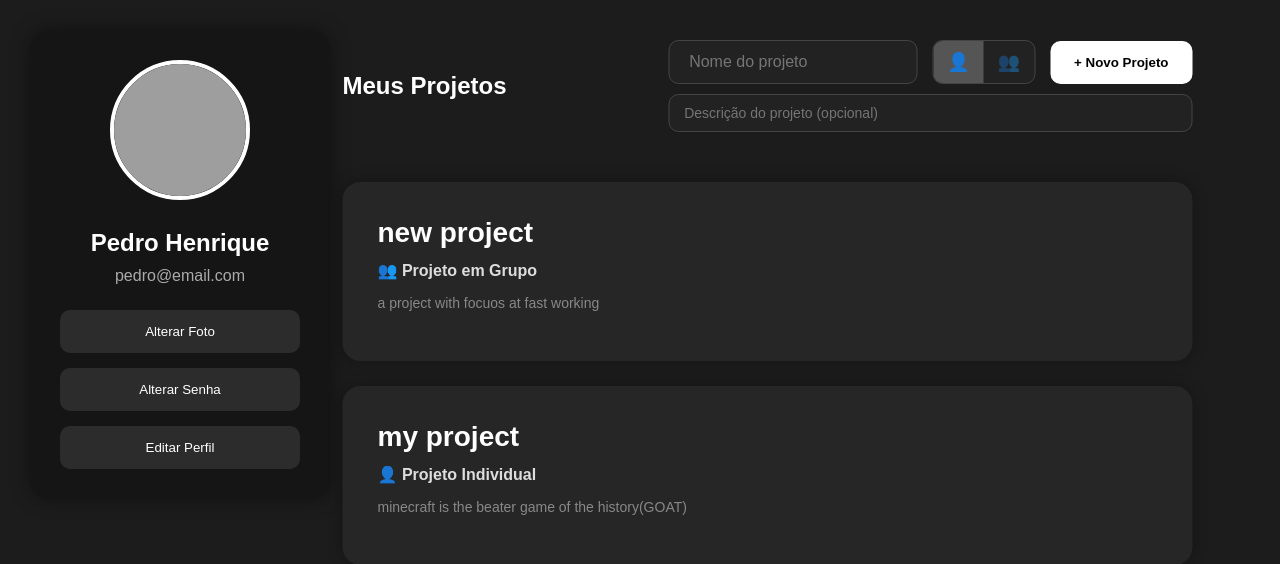
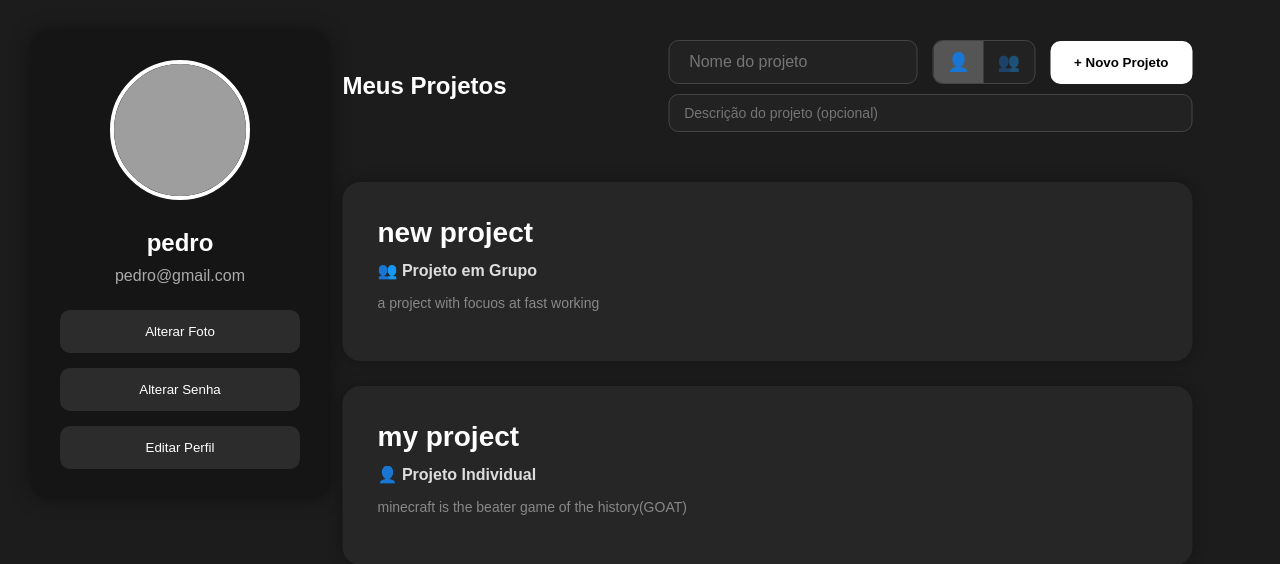
Before and after one commit to pedroH135/WhiteBlank, a Flask app: page /index in a window 1280 px wide. Shown: the part 80-644 px from the top of the page. Run offline with Flask 3, Linux system fonts and the light colour scheme; the visitor is signed in with stand-in values (Sample User, id 1); data comes from the database, SQL or seed files in the repository; grey boxes are pictures that could not be loaded.

Commit message:
Add files via upload

```diff
--- a/templates/index.html
+++ b/templates/index.html
@@ -21,8 +21,7 @@
                 <img id="fotoPerfil" src="{{ foto_perfil }}" alt="Foto Perfil">
             </div>
             <div class="profile-info">
-                <h2>Pedro Henrique</h2>
-                <p>pedro@email.com</p>
+                <h2>{{ usuario['email'].split('@')[0] }}</h2> <p>{{ usuario['email'] }}</p>
             </div>
             <div class="profile-actions">
                 <input type="file" id="inputFoto" style="display: none;" accept="image/*">
```
